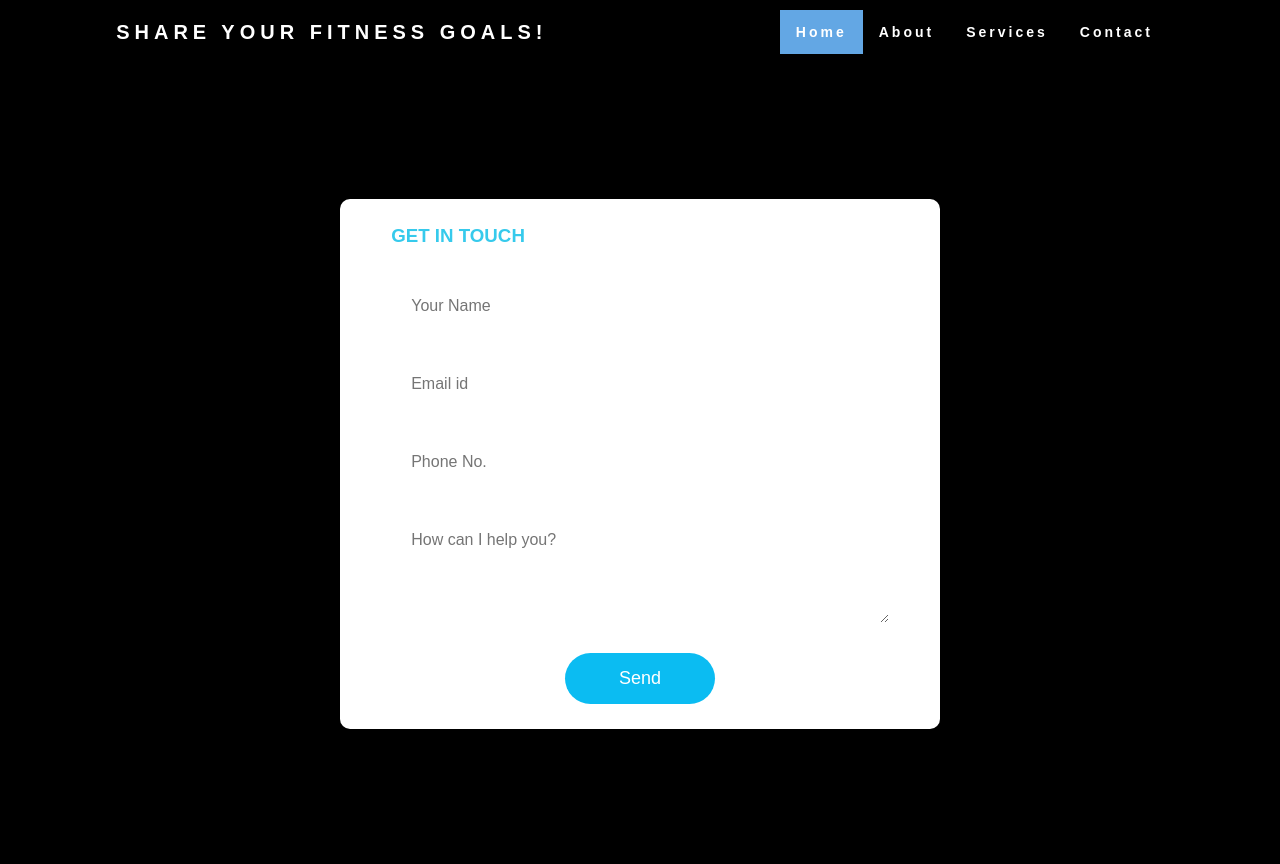
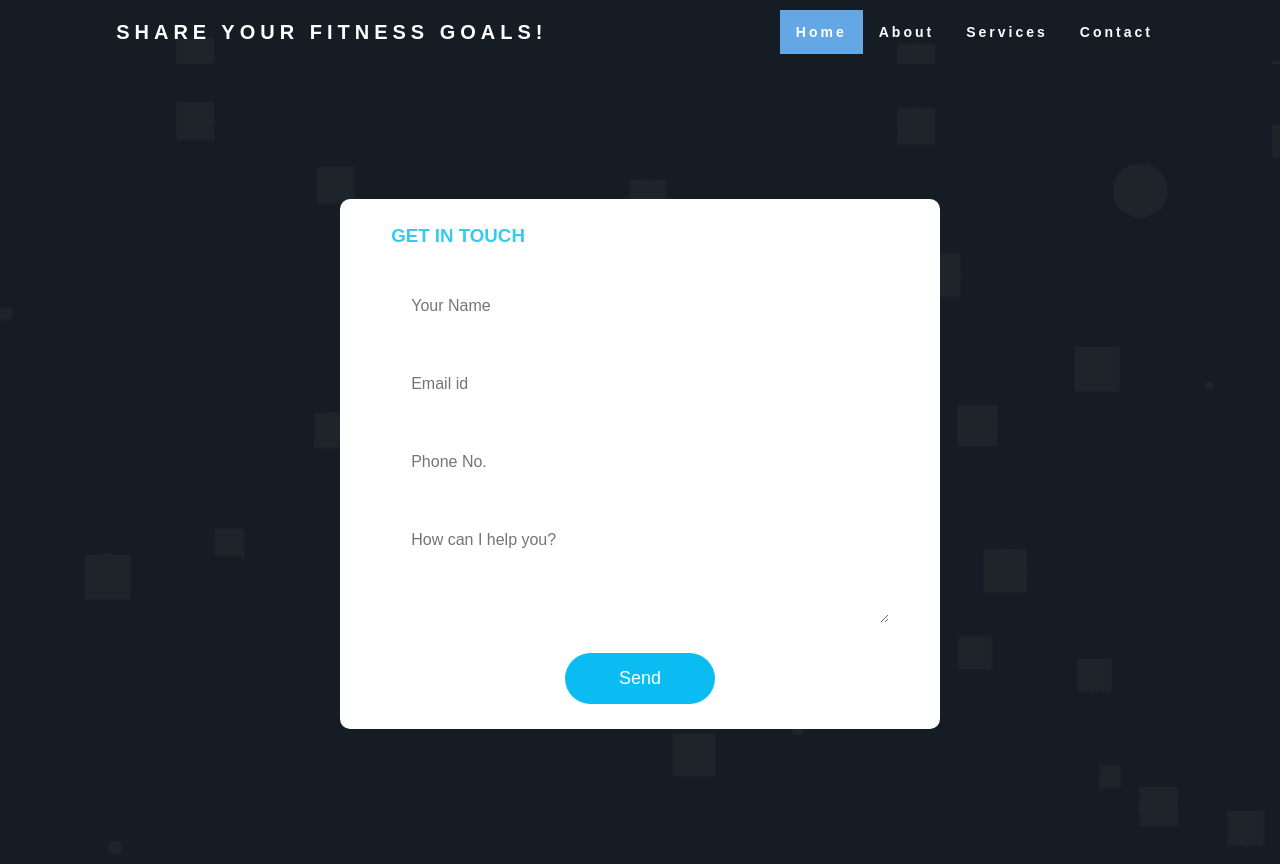
Before and after one commit to Goldnboy26/EMFITNESS, a PHP site: page /htmlfolder/contact.html in a window 1280 px wide. Run offline with PHP 8.4, Linux system fonts and the light colour scheme.

Commit message:
org htmls

```diff
--- a/assets/css/form.css
+++ b/assets/css/form.css
@@ -9,10 +9,53 @@
 .container{
     width: 100%;
     height: 100vh;
-    background: black;
+     background-color: var(--rich-black-fogra-29-1);
+    color: var(--silver-metallic);
+    background-image: url(../images/classes-bg.png);
     display: flex;
     align-items: center;
     justify-content: center;
+}
+
+
+:root {
+  --rich-black-fogra-29_50: hsl(210, 26%, 11%, 0.5);
+  --rich-black-fogra-29-1: hsl(210, 26%, 11%);
+  --rich-black-fogra-29-2: hsl(210, 50%, 4%);
+  --silver-metallic: hsl(212, 9%, 67%);
+  --coquelicot_20: hsla(12, 98%, 52%, 0.2);
+  --coquelicot_10: hsla(12, 98%, 52%, 0.1);
+  --sonic-silver: hsl(0, 0%, 47%);
+  --cadet-gray: hsl(214, 15%, 62%);
+  --light-gray: hsl(0, 0%, 80%);
+  --coquelicot: hsl(202, 98%, 52%);
+  --gainsboro: hsl(0, 0%, 88%);
+  --white_20: hsl(0, 0%, 100%, 0.2);
+  --white_10: hsl(0, 0%, 100%, 0.1);
+  --black_10: hsl(0, 0%, 0%, 0.1);
+  --white: hsl(0, 0%, 100%);
+  --ff-catamaran: 'Catamaran', sans-serif;
+  --ff-rubik: 'Rubik', sans-serif;
+  --fs-1: 3.8rem;
+  --fs-2: 3rem;
+  --fs-3: 2.5rem;
+  --fs-4: 2rem;
+  --fs-5: 1.8rem;
+  --fs-6: 1.5rem;
+  --fw-900: 900;
+  --fw-800: 800;
+  --fw-700: 700;
+  --fw-500: 500;
+  --section-padding: 80px;
+  --shadow-1: 0 0 20pxvar(--black_10);
+  --shadow-2: 0px 10px 24pxvar(--coquelicot_20);
+  --radius-10: 10px;
+  --radius-8: 8px;
+  --radius-5: 5px;
+  --transition-1: 0.25s ease;
+  --transition-2: 0.5s ease;
+  --cubic-in: cubic-bezier(0.51, 0.03, 0.64, 0.28);
+  --cubic-out: cubic-bezier(0.33, 0.85, 0.4, 0.96);
 }
 
 form{
@@ -87,7 +130,11 @@ form button{
 
     min-height: 8vh;
 
-    background-color: black;
+    background-color: var(--rich-black-fogra-29-1);
+
+    color: var(--silver-metallic);
+
+    background-image: url(../images/classes-bg.png);
 
     font-family: "Montserrat", sans-serif;
 
@@ -152,7 +199,9 @@ form button{
 
 @media screen and (max-width: 640px) {
     .features{
-        background-color: black;
+      background-color: var(--rich-black-fogra-29-1);
+      color: var(--silver-metallic);
+      background-image: url(../images/classes-bg.png);
     }
 
     .heading {
@@ -195,7 +244,11 @@ nav {
 
   min-height: 10vh;
 
-  background-color: black;
+  background-color: var(--rich-black-fogra-29-1);
+
+  color: var(--silver-metallic);
+
+  background-image: url(../images/classes-bg.png);
 
   font-family: "Montserrat", sans-serif;
 
```
Also changed, not shown: assets/css/bio.css (+47 -2 lines), assets/css/login.css (+43 -1 lines), assets/css/main.css (+48 -2 lines), assets/css/services.css (+7 -7 lines).
